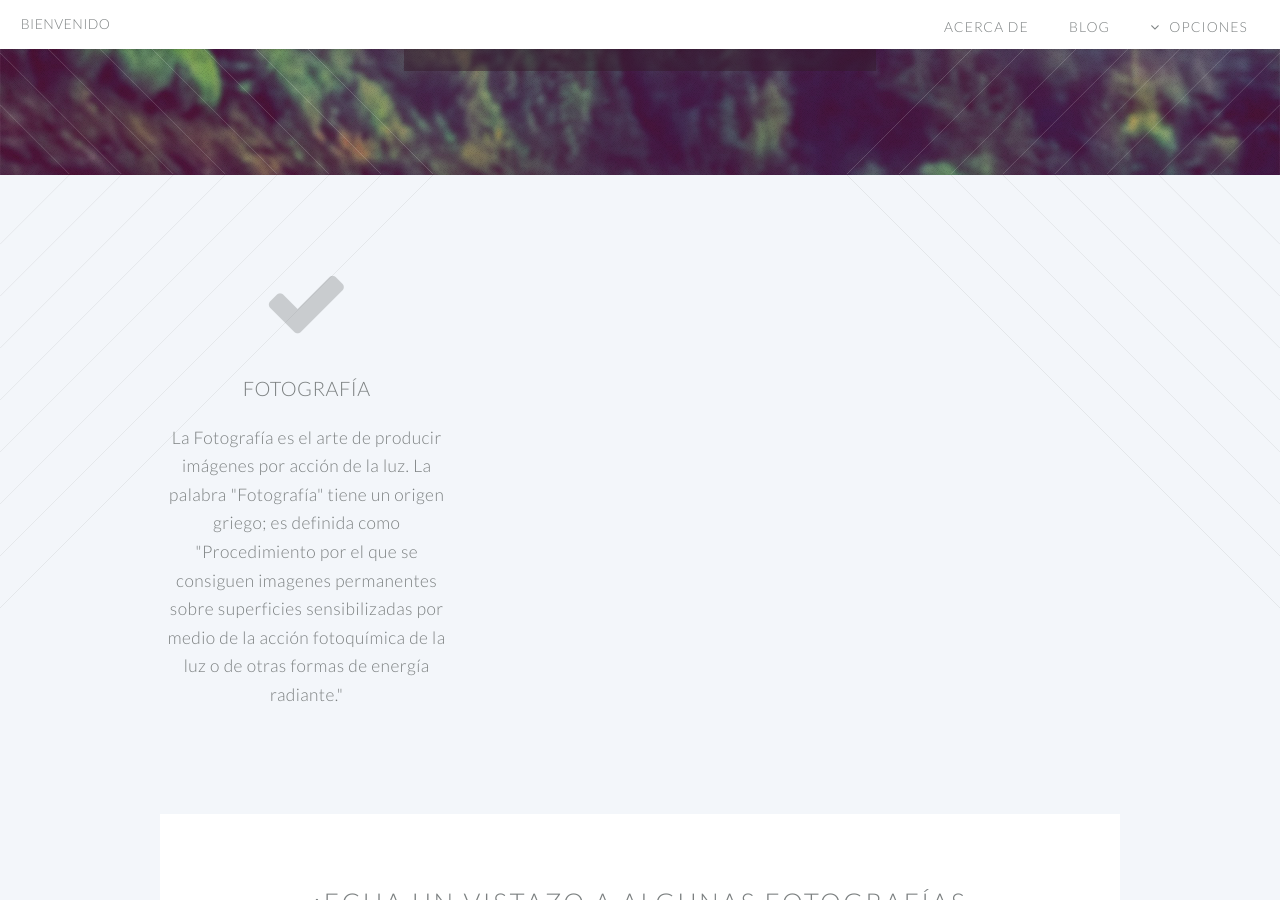
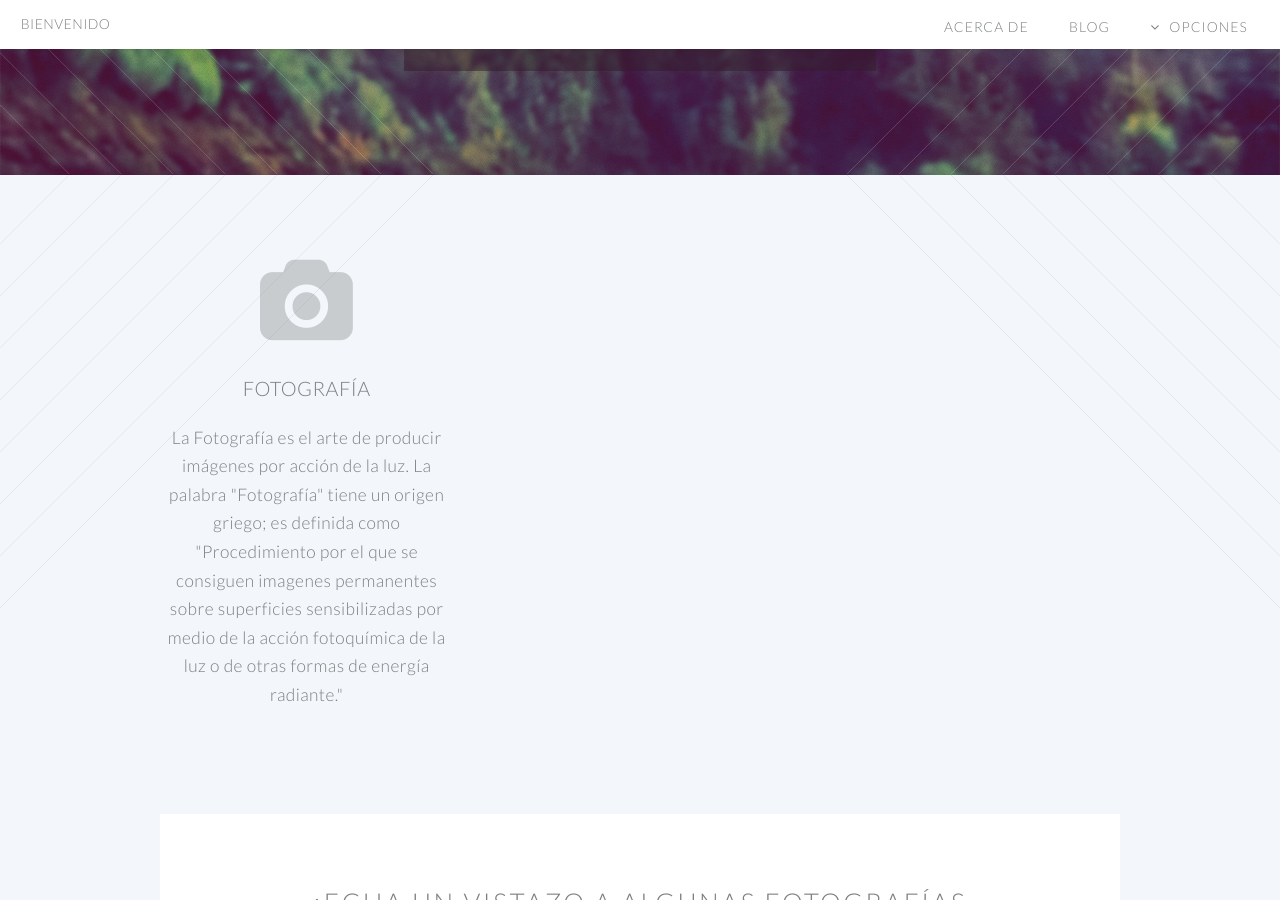
Before and after one commit to Vico2001/Vico2001.github.io, a Jekyll site: the page built from index.html, in a window 1280 px wide and 900 px high, scrolled down 397 px. Built offline with Jekyll 4.4.1, drawn with Linux system fonts in a browser that asks for light colours.

Commit message:
Update index.html

```diff
--- a/index.html
+++ b/index.html
@@ -11,7 +11,7 @@ layout: landing-page
 						<div class="4u">
 							<center>
 								<section>
-									<span class="icon featured fa-check"></span>
+									<span class="icon featured fa-camera"></span>
 									<header>
 										<h3>Fotografía</h3>
 									</header>
```
